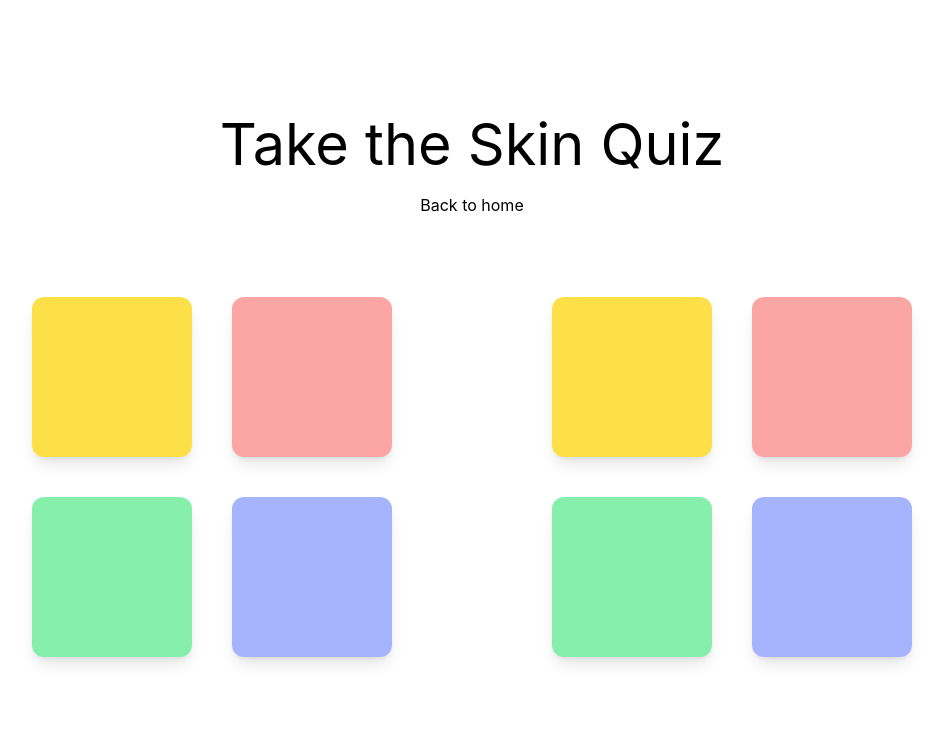
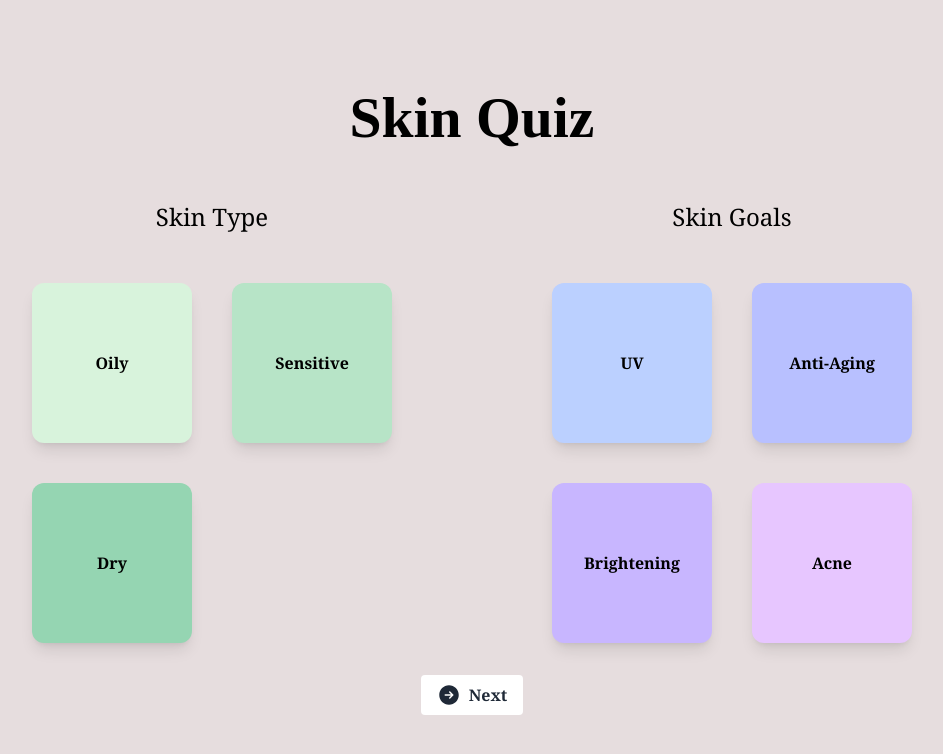
Before and after one commit to gpalar/skincare.io, a Next.js app in the folder nextjs-blog/: page /skinQuiz in a window 1280 px wide. Shown: the top 754 px of the page, without its empty margins (168-1111 px from the left). Built offline with nearby package versions, Linux system fonts and the light colour scheme.

Commit message:
added hover for skinQuiz and addt'l buttons

```diff
--- a/nextjs-blog/pages/index.tsx
+++ b/nextjs-blog/pages/index.tsx
@@ -12,7 +12,7 @@ export default function Home() {
 
       <main>
         <h1 className={styles.title}>
-          Welcome to <a href="https://nextjs.org">SkinCare.io</a>
+          Welcome to SkinCare.io
         </h1>
 
         <p className={styles.description}>
@@ -30,7 +30,7 @@ export default function Home() {
           target="_blank"
           rel="noopener noreferrer"
         >
-          Powered by{' '}
+          Created with {' '}
           <img src="/vercel.svg" alt="Vercel" className={styles.logo} />
         </a>
       </footer>
@@ -80,6 +80,7 @@ export default function Home() {
           font-family: -apple-system, BlinkMacSystemFont, Segoe UI, Roboto,
             Oxygen, Ubuntu, Cantarell, Fira Sans, Droid Sans, Helvetica Neue,
             sans-serif;
+            background-color: #E6DDDE;
         }
         * {
           box-sizing: border-box;
--- a/nextjs-blog/pages/skinQuiz.tsx
+++ b/nextjs-blog/pages/skinQuiz.tsx
@@ -8,36 +8,76 @@ export default function skinQuiz() {
     return (
         <>
             <div className={styles.container}>
-                <h1 className={styles.title}>Take the Skin Quiz</h1>
-                <h2>
+                {/* <button className="bg-white hover:bg-gray-400 text-gray-800 font-bold py-2 px-4 rounded inline-flex items-center">
+                <svg xmlns="http://www.w3.org/2000/svg" viewBox="0 0 24 24" fill="currentColor" className="fill-current w-6 h-6 mr-2">
+  <path d="M11.47 3.84a.75.75 0 011.06 0l8.69 8.69a.75.75 0 101.06-1.06l-8.689-8.69a2.25 2.25 0 00-3.182 0l-8.69 8.69a.75.75 0 001.061 1.06l8.69-8.69z" />
+  <path d="M12 5.432l8.159 8.159c.03.03.06.058.091.086v6.198c0 1.035-.84 1.875-1.875 1.875H15a.75.75 0 01-.75-.75v-4.5a.75.75 0 00-.75-.75h-3a.75.75 0 00-.75.75V21a.75.75 0 01-.75.75H5.625a1.875 1.875 0 01-1.875-1.875v-6.198a2.29 2.29 0 00.091-.086L12 5.43z" />
+</svg>
+
                     <Link href="/">Back to home</Link>
-                </h2>
+                </button> */}
+
+                <h1 className={styles.title}>Skin Quiz</h1>
 
                 <div className="max-w-screen-lg mx-auto p-8">
                     <div className="grid grid-cols-2 gap-40 ">
-                        <div className="grid grid-cols-2 gap-10 mt-12 ">
-                            <div className="w-40 h-50 shadow-lg p-8 rounded-xl bg-yellow-300"></div>
-                            <div className="w-40 h-40 shadow-lg p-8 rounded-xl bg-red-300"></div>
-                            <div className="w-40 h-40 shadow-lg p-8 rounded-xl bg-green-300"></div>
-                            <div className="w-40 h-40 shadow-lg p-8 rounded-xl bg-indigo-300"></div>
+                        <div>
+                            <p className={styles.description}>
+                                Skin Type
+                            </p>
+                            <div className="grid grid-cols-2 gap-10 mt-12 ">
+
+                                <button className="w-40 h-50 shadow-lg p-8 rounded-xl bg-baby-green hover:bg-gray-400 text-black font-bold">
+                                    Oily
+                                </button>
+                                <button className="w-40 h-40 shadow-lg p-8 rounded-xl bg-light-medium-green hover:bg-gray-400 text-black font-bold ">
+                                    Sensitive
+                                </button>
+                                <button className="w-40 h-40 shadow-lg p-8 rounded-xl bg-medium-green hover:bg-gray-400 text-black font-bold ">
+                                    Dry
+                                </button>
+                            </div>
                         </div>
-                        <div className="grid grid-cols-2 gap-10 mt-12">
-                            <div className="w-40 h-40 shadow-lg p-8 rounded-xl bg-yellow-300"></div>
-                            <div className="w-40 h-40 shadow-lg p-8 rounded-xl bg-red-300"></div>
-                            <div className="w-40 h-40 shadow-lg p-8 rounded-xl bg-green-300"></div>
-                            <div className="w-40 h-40 shadow-lg p-8 rounded-xl bg-indigo-300"></div>
+                        <div>
+                            <p className={styles.description}>
+                                Skin Goals
+                            </p>
+                            <div className="grid grid-cols-2 gap-10 mt-12">
+                                <button className="w-40 h-40 shadow-lg p-8 rounded-xl bg-light-purple hover:bg-gray-400 text-black font-bold ">
+                                    UV
+                                </button>
+                                <button className="w-40 h-40 shadow-lg p-8 rounded-xl bg-light-medium-purple hover:bg-gray-400 text-black font-bold ">
+                                    Anti-Aging
+                                </button>
+                                <button className="w-40 h-40 shadow-lg p-8 rounded-xl bg-dark-purple hover:bg-gray-400 text-black font-bold ">
+                                    Brightening
+                                </button>
+                                <button className="w-40 h-40 shadow-lg p-8 rounded-xl bg-light-light-purple hover:bg-gray-400 text-black font-bold ">
+                                    Acne
+                                </button>
+                            </div>
+
                         </div>
                     </div>
                 </div>
+
+                <button className="bg-white hover:bg-gray-400 text-gray-800 font-bold py-2 px-4 rounded inline-flex items-center">
+                    <svg className="fill-current w-6 h-6 mr-2" xmlns="http://www.w3.org/2000/svg" viewBox="0 0 24 24" fill="currentColor">
+                        <path fill-rule="evenodd" d="M12 2.25c-5.385 0-9.75 4.365-9.75 9.75s4.365 9.75 9.75 9.75 9.75-4.365 9.75-9.75S17.385 2.25 12 2.25zm4.28 10.28a.75.75 0 000-1.06l-3-3a.75.75 0 10-1.06 1.06l1.72 1.72H8.25a.75.75 0 000 1.5h5.69l-1.72 1.72a.75.75 0 101.06 1.06l3-3z" clip-rule="evenodd" />
+                    </svg>
+                    <span>Next</span>
+                </button>
 
                 <style jsx global>{`
                 html,
                 body {
                 padding: 0;
                 margin: 0;
-                font-family: -apple-system, BlinkMacSystemFont, Segoe UI, Roboto,
-                    Oxygen, Ubuntu, Cantarell, Fira Sans, Droid Sans, Helvetica Neue,
-                    sans-serif;
+                // font-family: -apple-system, BlinkMacSystemFont, Segoe UI, Roboto,
+                //     Oxygen, Ubuntu, Cantarell, Fira Sans, Droid Sans, Helvetica Neue,
+                //     sans-serif;
+                font-family: "DomaineDisplayNarrow",Georgia,serif;
+                background-color: #E6DDDE;
                 }
                 * {
                 box-sizing: border-box;
--- a/nextjs-blog/styles/globals.css
+++ b/nextjs-blog/styles/globals.css
@@ -1,6 +1,7 @@
 @tailwind base;
 @tailwind components;
 @tailwind utilities;
+@import url('https://fonts.googleapis.com/css2?family=Playfair+Display:wght@800;900&display=swap');
 
 html,
 body {
@@ -24,11 +25,16 @@ img {
   height: auto;
 }
 
-h1,
+h1 {
+  font-family: 'Playfair Display', serif;
+  font-weight: bold;
+}
+
 h2,
 p,
 ul {
   margin: 0;
+
 }
 
 ul {
@@ -38,5 +44,6 @@ ul {
 
 button {
   padding: 0.5rem 1rem;
-  font-weight: bold;
+  /* font-family: Inter, -apple-system, BlinkMacSystemFont, Segoe UI, Roboto,
+    Oxygen, Ubuntu, Cantarell, Fira Sans, Droid Sans, Helvetica Neue, sans-serif; */
 }
--- a/nextjs-blog/tailwind.config.js
+++ b/nextjs-blog/tailwind.config.js
@@ -11,8 +11,16 @@ module.exports = {
   mode: 'jit',
   theme: {
     extend: {
-
-    },
+      colors: {
+        'baby-green': '#D8F3DC',
+        'light-medium-green': '#B7E4C7',
+        'medium-green': '#95D5B2',
+        'light-purple': '#bbd0ff',
+        'light-medium-purple': '#b8c0ff',
+        'dark-purple': '#c8b6ff',
+        'light-light-purple': '#e7c6ff',
+      },
+    }
   },
   variants: {},
   plugins: [],
```
